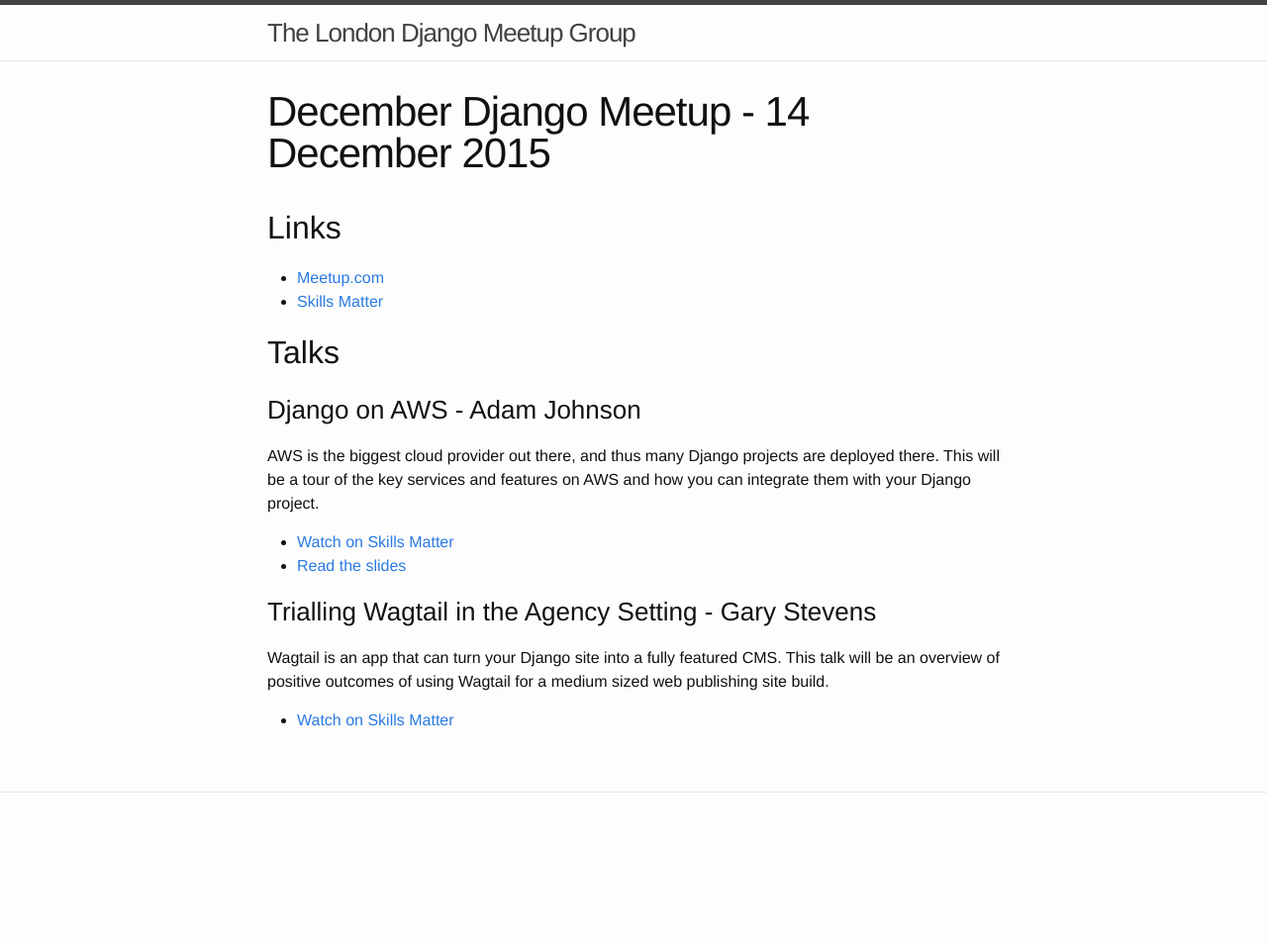
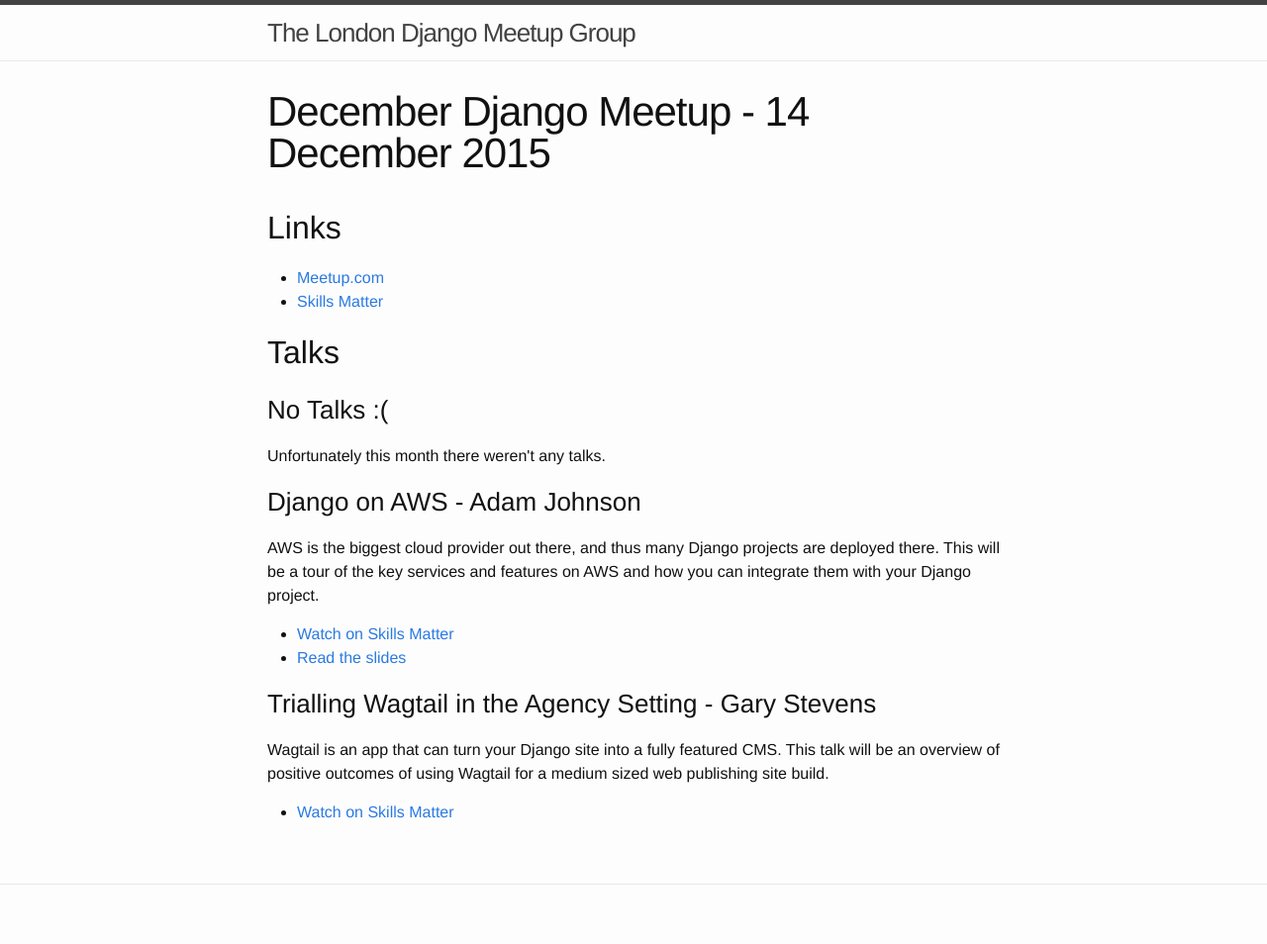
Before and after one commit to djangolondon/djangolondon.github.io, a Jekyll site: the page built from _meetups/2015-12-14.md, in a window 1280 px wide. Shown: the whole page at 99% size. Built offline with Jekyll 4.4.1, drawn with Linux system fonts in a browser that asks for light colours; before the commit the page ends 900 px from its top, so only the background shows below that.

Commit message:
Add Jan 2017 meetup page
Added edge case of no talks to the meetup template.

```diff
--- a/_layouts/meetup.html
+++ b/_layouts/meetup.html
@@ -24,6 +24,10 @@
         {% endif %}
 
         <h2>Talks</h2>
+        {% if page.talks|size == 0 %}
+        <h3>No Talks :(</h3>
+        <p>Unfortunately this month there weren't any talks.</p>
+        {% endif %}
         {% for talk in page.talks %}
             <h3>{{ talk.title }} - {{ talk.speaker }}</h3>
 
```
Also changed, not shown: _meetups/2017-01-10.md (added, +8 -0 lines).
